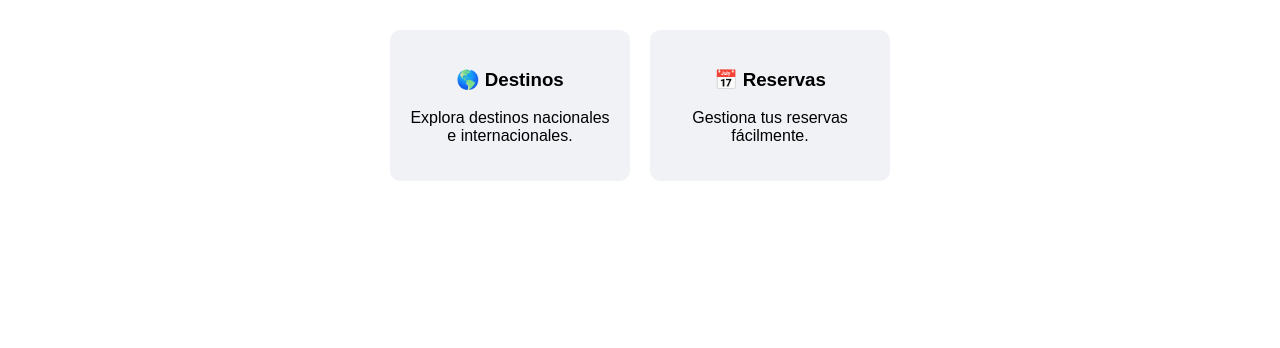
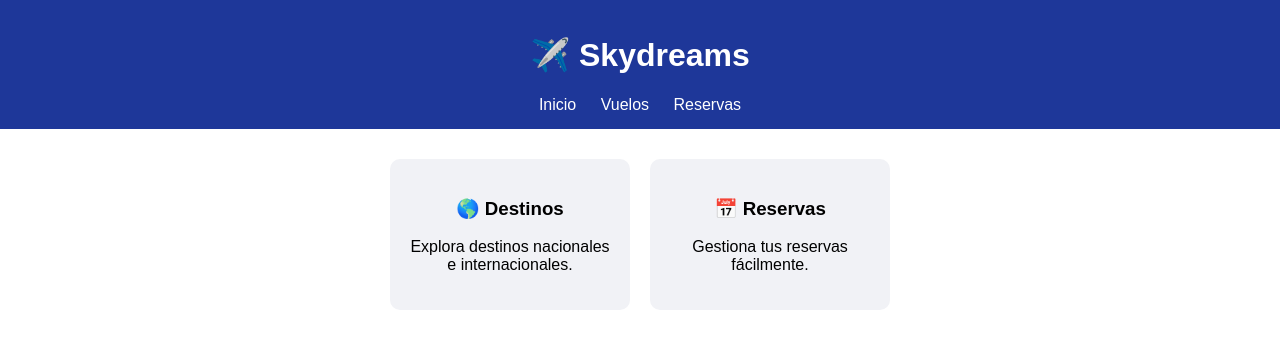
Before and after one commit to joseDavid30/Skydreams, a plain HTML site: page index.html in a window 1280 px wide. Drawn offline with Linux system fonts and the light colour scheme.

Commit message:
Modificación de manuu

```diff
--- a/index.html
+++ b/index.html
@@ -7,7 +7,14 @@
     <link rel="stylesheet" href="css/styles.css">
 </head>
 <body>
-
+    <header>
+        <h1>✈️ Skydreams</h1>
+        <nav>
+            <a href="#">Inicio</a>
+            <a href="#">Vuelos</a>
+            <a href="#">Reservas</a>
+        </nav>
+    </header>
 
 
     <section class="cards">
```
